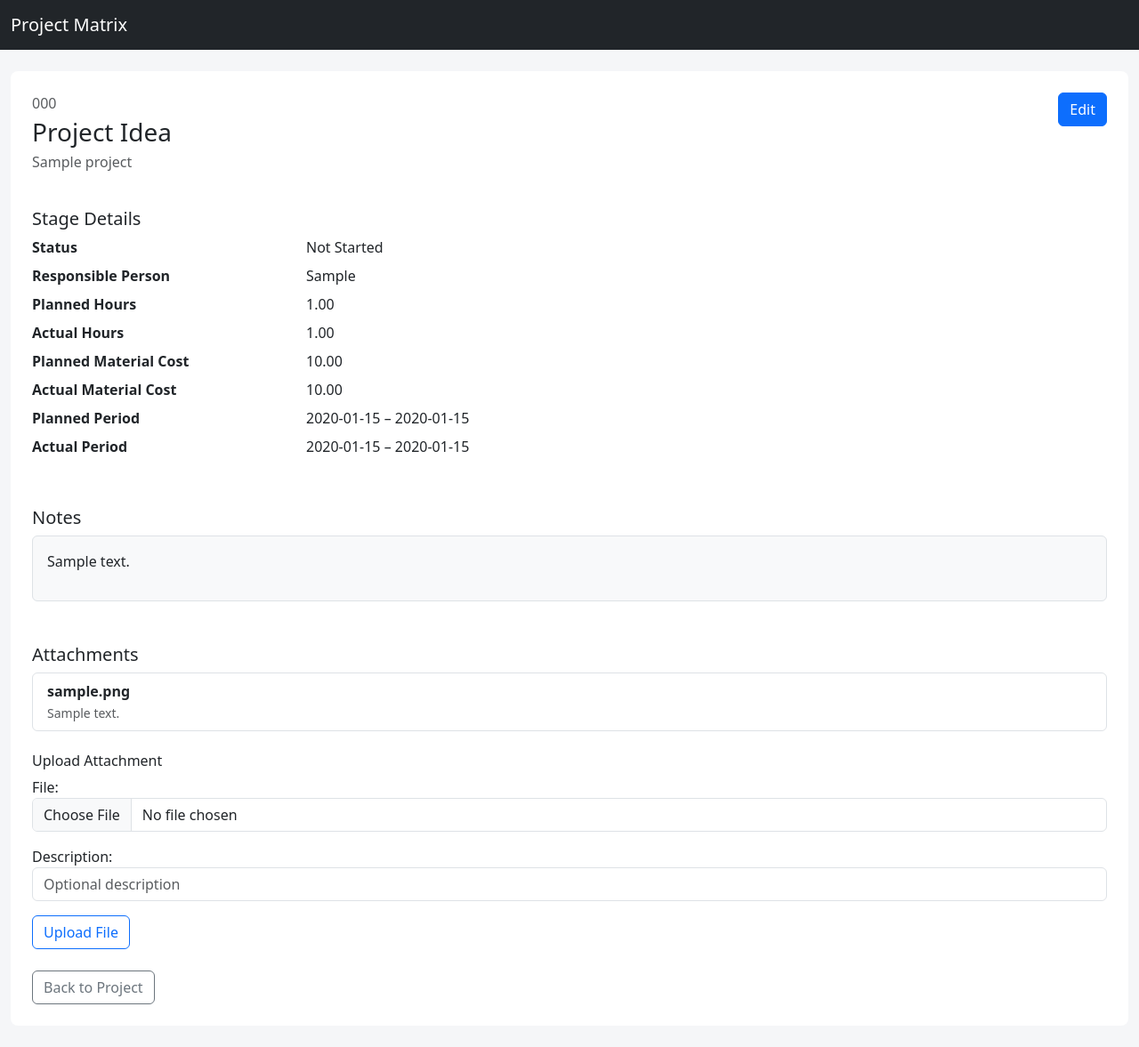
After one commit to thomas-beh/projektmatrix, a Django app: page /project-stages/1/ in a window 1280 px wide. The commit adds this page. Shown: the whole page at 89% size. Run offline with Django 5.2, Linux system fonts and the light colour scheme; data comes from the database, SQL or seed files in the repository; tables that the repository leaves empty hold one stand-in row (values such as "Sample post").

Commit message:
Add project stage details and attachments

```diff
--- a/projektmatrix/main/forms.py
+++ b/projektmatrix/main/forms.py
@@ -1,6 +1,10 @@
 from django import forms
 
-from .models import Project, ProjectStage
+from .models import (
+    Project,
+    ProjectStage,
+    ProjectStageAttachment,
+)
 
 
 class ProjectForm(forms.ModelForm):
@@ -217,3 +221,24 @@ class ProjectStageForm(forms.ModelForm):
                 )
 
             return cleaned_data
+
+class ProjectStageAttachmentForm(forms.ModelForm):
+    class Meta:
+        model = ProjectStageAttachment
+
+        fields = [
+            "file",
+            "description",
+        ]
+
+        widgets = {
+            "file": forms.FileInput(
+                attrs={"class": "form-control"}
+            ),
+            "description": forms.TextInput(
+                attrs={
+                    "class": "form-control",
+                    "placeholder": "Optional description",
+                }
+            ),
+        }
--- a/projektmatrix/main/models.py
+++ b/projektmatrix/main/models.py
@@ -303,3 +303,43 @@ class ProjectStage(models.Model):
 
     def __str__(self):
         return f"{self.project} – {self.stage}"
+
+from django.core.validators import FileExtensionValidator
+
+
+class ProjectStageAttachment(models.Model):
+    project_stage = models.ForeignKey(
+        ProjectStage,
+        on_delete=models.CASCADE,
+        related_name="attachments",
+    )
+
+    file = models.FileField(
+        upload_to="project_stage_attachments/",
+        validators=[
+            FileExtensionValidator(
+                allowed_extensions=[
+                    "pdf",
+                    "doc",
+                    "docx",
+                    "xls",
+                    "xlsx",
+                    "png",
+                    "jpg",
+                    "jpeg",
+                ]
+            )
+        ],
+    )
+
+    description = models.CharField(
+        max_length=255,
+        blank=True,
+    )
+
+    uploaded_at = models.DateTimeField(
+        auto_now_add=True,
+    )
+
+    def __str__(self):
+        return self.file.name
--- a/projektmatrix/main/templates/main/project_detail.html
+++ b/projektmatrix/main/templates/main/project_detail.html
@@ -280,10 +280,10 @@
                         </td>
                         <td>
                             <a
-                                href="{% url 'project-stage-update' project_stage.pk %}"
+                                href="{% url 'project-stage-detail' project_stage.pk %}"
                                 class="btn btn-sm btn-outline-primary"
                             >
-                                Edit
+                                Open
                             </a>
                         </td>
                     </tr>
--- /dev/null
+++ b/projektmatrix/main/templates/main/project_stage_detail.html
@@ -0,0 +1,213 @@
+{% extends "main/base.html" %}
+
+{% block title %}
+    {{ project_stage.stage.name }}
+{% endblock %}
+
+{% block content %}
+
+<div class="page-card">
+
+    <div class="d-flex justify-content-between align-items-start mb-4">
+
+        <div>
+            <p class="text-muted mb-1">
+                {{ project_stage.project.project_number }}
+            </p>
+
+            <h1 class="h3 mb-1">
+                {{ project_stage.stage.name }}
+            </h1>
+
+            <p class="text-muted">
+                {{ project_stage.project.title }}
+            </p>
+        </div>
+
+        <a
+            href="{% url 'project-stage-update' project_stage.pk %}"
+            class="btn btn-primary"
+        >
+            Edit
+        </a>
+
+    </div>
+
+
+    <h2 class="h5 mt-4">
+        Stage Details
+    </h2>
+
+    <dl class="row">
+
+        <dt class="col-sm-3">
+            Status
+        </dt>
+
+        <dd class="col-sm-9">
+            {{ project_stage.get_status_display }}
+        </dd>
+
+
+        <dt class="col-sm-3">
+            Responsible Person
+        </dt>
+
+        <dd class="col-sm-9">
+            {{ project_stage.responsible_person|default:"–" }}
+        </dd>
+
+
+        <dt class="col-sm-3">
+            Planned Hours
+        </dt>
+
+        <dd class="col-sm-9">
+            {{ project_stage.planned_hours|default:"–" }}
+        </dd>
+
+
+        <dt class="col-sm-3">
+            Actual Hours
+        </dt>
+
+        <dd class="col-sm-9">
+            {{ project_stage.actual_hours|default:"–" }}
+        </dd>
+
+
+        <dt class="col-sm-3">
+            Planned Material Cost
+        </dt>
+
+        <dd class="col-sm-9">
+            {{ project_stage.planned_material_cost|default:"–" }}
+        </dd>
+
+
+        <dt class="col-sm-3">
+            Actual Material Cost
+        </dt>
+
+        <dd class="col-sm-9">
+            {{ project_stage.actual_material_cost|default:"–" }}
+        </dd>
+
+
+        <dt class="col-sm-3">
+            Planned Period
+        </dt>
+
+        <dd class="col-sm-9">
+            {{ project_stage.planned_start|date:"Y-m-d"|default:"–" }}
+            –
+            {{ project_stage.planned_end|date:"Y-m-d"|default:"–" }}
+        </dd>
+
+
+        <dt class="col-sm-3">
+            Actual Period
+        </dt>
+
+        <dd class="col-sm-9">
+            {{ project_stage.actual_start|date:"Y-m-d"|default:"–" }}
+            –
+            {{ project_stage.actual_end|date:"Y-m-d"|default:"–" }}
+        </dd>
+
+    </dl>
+
+
+    <h2 class="h5 mt-5">
+        Notes
+    </h2>
+
+    <div class="border rounded p-3 bg-light">
+        {% if project_stage.notes %}
+            {{ project_stage.notes|linebreaks }}
+        {% else %}
+            <span class="text-muted">
+                No notes available.
+            </span>
+        {% endif %}
+    </div>
+
+
+    <h2 class="h5 mt-5">
+        Attachments
+    </h2>
+
+    {% if project_stage.attachments.all %}
+
+        <div class="list-group mb-4">
+
+            {% for attachment in project_stage.attachments.all %}
+
+                <a
+                    href="{{ attachment.file.url }}"
+                    class="list-group-item list-group-item-action"
+                    target="_blank"
+                >
+                    <strong>
+                        {{ attachment.file.name }}
+                    </strong>
+
+                    {% if attachment.description %}
+                        <br>
+                        <small class="text-muted">
+                            {{ attachment.description }}
+                        </small>
+                    {% endif %}
+                </a>
+
+            {% endfor %}
+
+        </div>
+
+    {% else %}
+
+        <p class="text-muted">
+            No attachments uploaded.
+        </p>
+
+    {% endif %}
+
+
+    <h3 class="h6">
+        Upload Attachment
+    </h3>
+
+    <form
+        method="post"
+        enctype="multipart/form-data"
+        action="{% url 'project-stage-attachment-upload' project_stage.pk %}"
+    >
+
+        {% csrf_token %}
+
+        {{ attachment_form.as_p }}
+
+        <button
+            type="submit"
+            class="btn btn-outline-primary"
+        >
+            Upload File
+        </button>
+
+    </form>
+
+
+    <div class="mt-4">
+
+        <a
+            href="{% url 'project-detail' project_stage.project.pk %}"
+            class="btn btn-outline-secondary"
+        >
+            Back to Project
+        </a>
+
+    </div>
+
+</div>
+
+{% endblock %}
--- a/projektmatrix/main/urls.py
+++ b/projektmatrix/main/urls.py
@@ -7,6 +7,8 @@ from .views import (
     ProjectListView,
     ProjectStageUpdateView,
     ProjectUpdateView,
+    ProjectStageDetailView,
+    project_stage_attachment_upload,
 )
 
 urlpatterns = [
@@ -40,4 +42,14 @@ urlpatterns = [
     ProjectStageUpdateView.as_view(),
     name="project-stage-update",
     ),
+    path(
+    "project-stages/<int:pk>/",
+    ProjectStageDetailView.as_view(),
+    name="project-stage-detail",
+    ),
+    path(
+    "project-stages/<int:pk>/attachments/upload/",
+    project_stage_attachment_upload,
+    name="project-stage-attachment-upload",
+    ),
 ]
--- a/projektmatrix/main/views.py
+++ b/projektmatrix/main/views.py
@@ -1,4 +1,5 @@
 from django.db.models import Q
+from django.shortcuts import get_object_or_404, redirect
 from django.db import transaction
 from django.utils import timezone
 from django.urls import reverse_lazy
@@ -10,8 +11,17 @@ from django.views.generic import (
     UpdateView,
 )
 
-from .forms import ProjectForm, ProjectStageForm
-from .models import DevelopmentStage, Project, ProjectStage
+from .forms import (
+    ProjectForm,
+    ProjectStageForm,
+    ProjectStageAttachmentForm,
+)
+from .models import (
+    DevelopmentStage,
+    Project,
+    ProjectStage,
+    ProjectStageAttachment,
+)
 from datetime import timedelta
 
 
@@ -375,3 +385,39 @@ class ProjectStageUpdateView(UpdateView):
             "project-detail",
             kwargs={"pk": self.object.project.pk},
         )
+
+class ProjectStageDetailView(DetailView):
+    model = ProjectStage
+    template_name = "main/project_stage_detail.html"
+    context_object_name = "project_stage"
+
+    def get_context_data(self, **kwargs):
+        context = super().get_context_data(**kwargs)
+
+        context["attachment_form"] = (
+            ProjectStageAttachmentForm()
+        )
+
+        return context
+
+def project_stage_attachment_upload(request, pk):
+    project_stage = get_object_or_404(
+        ProjectStage,
+        pk=pk,
+    )
+
+    if request.method == "POST":
+        form = ProjectStageAttachmentForm(
+            request.POST,
+            request.FILES,
+        )
+
+        if form.is_valid():
+            attachment = form.save(commit=False)
+            attachment.project_stage = project_stage
+            attachment.save()
+
+    return redirect(
+        "project-stage-detail",
+        pk=project_stage.pk,
+    )
--- a/projektmatrix/projektmatrix/settings.py
+++ b/projektmatrix/projektmatrix/settings.py
@@ -122,3 +122,6 @@ USE_TZ = True
 
 STATIC_URL = 'static/'
 STATIC_ROOT = BASE_DIR / 'staticfiles'
+
+MEDIA_URL = "/media/"
+MEDIA_ROOT = BASE_DIR / "media"
--- a/projektmatrix/projektmatrix/urls.py
+++ b/projektmatrix/projektmatrix/urls.py
@@ -1,8 +1,17 @@
 from django.contrib import admin
 from django.urls import include, path
+
+from django.conf import settings
+from django.conf.urls.static import static
 
 
 urlpatterns = [
     path("admin/", admin.site.urls),
     path("", include("main.urls")),
 ]
+
+if settings.DEBUG:
+    urlpatterns += static(
+        settings.MEDIA_URL,
+        document_root=settings.MEDIA_ROOT,
+    )
```
Also changed, not shown: projektmatrix/main/migrations/0008_projectstageattachment.py (added).
